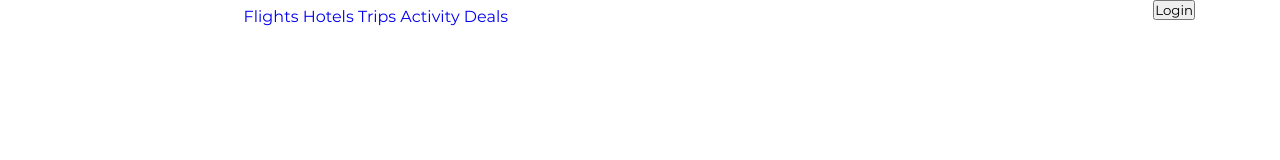
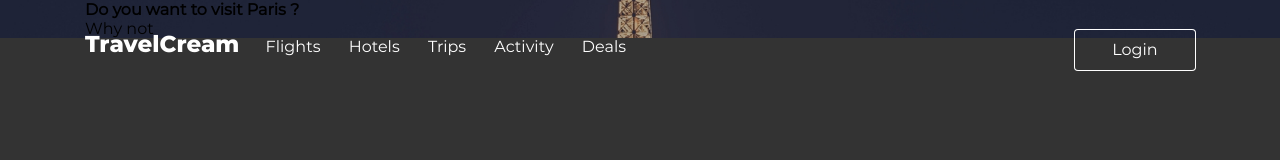
Before and after one commit to alexup71rus/Template-Paris, a plain HTML site: page index.html in a window 1280 px wide. Drawn offline with Linux system fonts and the light colour scheme.

Commit message:
make header

```diff
--- a/index.html
+++ b/index.html
@@ -8,7 +8,7 @@
     <link rel="stylesheet" href="style.css">
 </head>
 <body>
-    <header>
+    <header class="header">
         <div class="container clearfix">
             <div class="header__left">
                 <a href="/" class="header-logo">TravelCream</a>
@@ -23,13 +23,20 @@
                 </nav>
             </div>
             <div class="header__right">
-                <button>Login</button>
+                <button class="header__login">Login</button>
             </div>
         </div>
     </header>
 
-    <section>
-
+    <section class="first">
+        <div class="container">
+            <h1 class="first__heading">
+                Do you want to visit Paris ?
+            </h1>
+            <p class="first__descr">
+                Why not
+            </p>
+        </div>
     </section>
 </body>
 </html>
--- a/style.css
+++ b/style.css
@@ -23,11 +23,12 @@
    margin: 0;
    padding: 0;
    box-sizing: border-box;
-   font-family: 'Montserrat Regular'
+   font-family: 'Montserrat Regular';
+   font-size: 16px;
 }
 
-html, body {
-
+body {
+    background-color: #333;
 }
 
 a {
@@ -43,6 +44,14 @@ a {
 .container {
     max-width: 1110px;
     margin: 0 auto;
+}
+
+.header {
+    position: absolute;
+    left: 0;
+    top: 0;
+    width: 100%;
+    padding-top: 30px;
 }
 
 .header__left {
@@ -66,9 +75,37 @@ a {
 }
 
 .header__nav ul {
-
+    list-style-type: none;
+    margin-left: 10px;
 }
 
 .header__nav ul li {
     display: inline-block;
+    margin: 0 12px;
 }
+
+.header__nav ul li a {
+    color: #fff;
+}
+
+.header__login {
+    border: none;
+    width: 120px;
+    height: 40px;
+    border-radius: 3px;
+    font-weight: 500;
+    line-height: 40px;
+    color: #fff;
+    background-color: transparent;
+    box-shadow: 0 0 0 1px #fff;
+}
+
+
+/* first block */
+
+.first {
+    background-image: url(img/first-img.jpg);
+    background-position: center;
+    background-repeat: no-repeat;
+    background-size: cover;
+}
```
